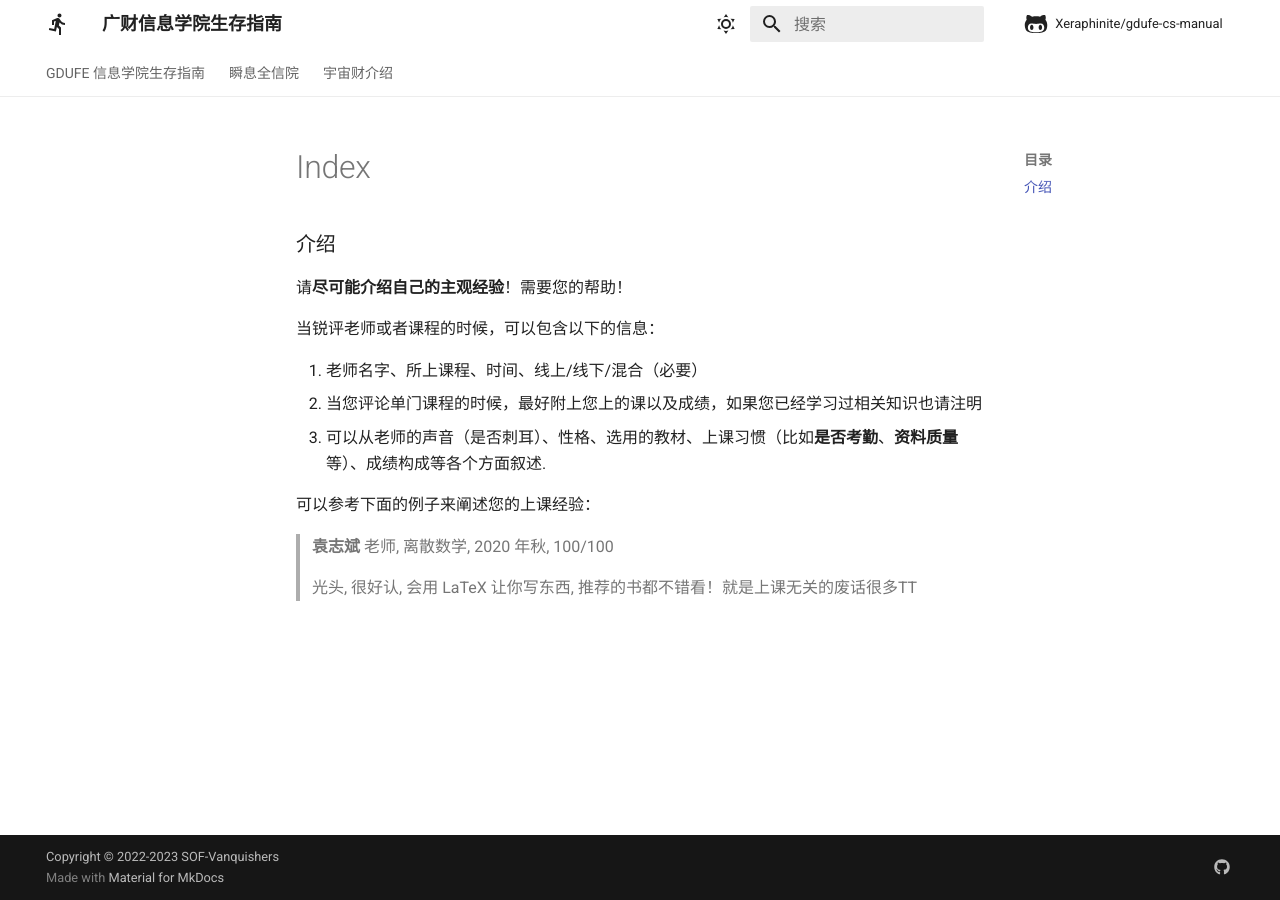
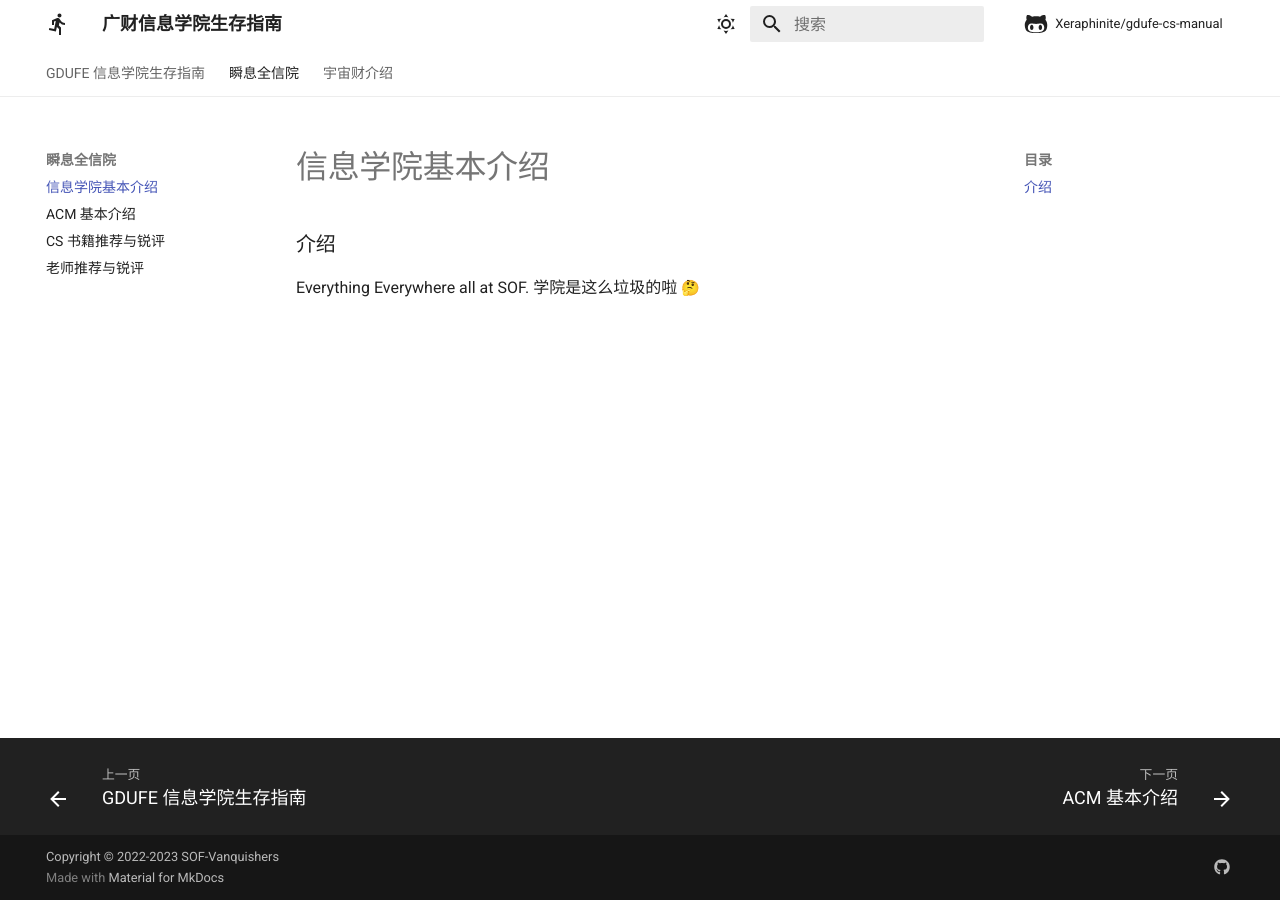
Before and after one commit to Xeraphinite/gdufe-cs-manual, an MkDocs documentation site: the page built from docs/everything-everywhere-all-at-sof/index.md, in a window 1280 px wide. Built offline with MkDocs 1.6.1 and Material for MkDocs 9.7.7, drawn with Linux system fonts in a browser that asks for light colours; emoji names are drawn with the system emoji font; comment, search, counter and statistics services are not loaded.

Commit message:
⭐ Initialization: add more docs, fix some typo

```diff
--- a/docs/everything-everywhere-all-at-sof/index.md
+++ b/docs/everything-everywhere-all-at-sof/index.md
@@ -1,15 +1,4 @@
 ### 介绍
 
-请**尽可能介绍自己的主观经验**！需要您的帮助！
-
-当锐评老师或者课程的时候，可以包含以下的信息：
-
-1. 老师名字、所上课程、时间、线上/线下/混合（必要）
-2. 当您评论单门课程的时候，最好附上您上的课以及成绩，如果您已经学习过相关知识也请注明
-3. 可以从老师的声音（是否刺耳）、性格、选用的教材、上课习惯（比如**是否考勤**、**资料质量**等）、成绩构成等各个方面叙述.
-
-可以参考下面的例子来阐述您的上课经验：
-
-> **袁志斌** 老师, 离散数学, 2020 年秋, 100/100
->
-> 光头, 很好认, 会用 LaTeX 让你写东西, 推荐的书都不错看！就是上课无关的废话很多TT
+Everything Everywhere all at SOF.
+学院是这么垃圾的啦 :thinking:
--- a/mkdocs.yml
+++ b/mkdocs.yml
@@ -105,10 +105,12 @@ markdown_extensions:
 nav:
   - GDUFE 信息学院生存指南: index.md
   - 瞬息全信院:
+      - 信息学院基本介绍: everything-everywhere-all-at-sof/index.md
       - ACM 基本介绍: everything-everywhere-all-at-sof/ACM.md
       - CS 书籍推荐与锐评: everything-everywhere-all-at-sof/CS书籍推荐与锐评.md
+      - 老师推荐与锐评: everything-everywhere-all-at-sof/老师推荐与锐评.md
   - 宇宙财介绍:
-      - 宇宙财基本介绍: gdufe-information/广财的基本介绍.md
+      - 宇宙财基本介绍: gdufe-information/index.md
       - 佛山校区吃饭指南: gdufe-information/佛山校区吃饭指南.md
       - 广州校区吃饭指南: gdufe-information/广州校区吃饭指南.md
       - 关于 GPA、保研和考研: gdufe-information/关于GPA、保研和考研.md
--- a/requirements.txt
+++ b/requirements.txt
@@ -1 +1,2 @@
+mkdocs-material
 git-revision-date-localized
```
Also changed, not shown: README.md (+1 -1 lines), docs/everything-everywhere-all-at-sof/老师推荐与锐评.md (+12 -2 lines), docs/everything-everywhere-all-at-sof/img.png (added), docs/gdufe-information/index.md (added), docs/gdufe-information/广财的基本介绍.md (deleted), docs/student-experience/index.md (renamed from docs/student-experience/README.md), 1 other file.
